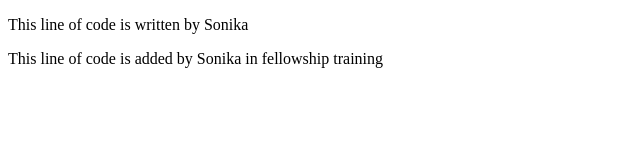
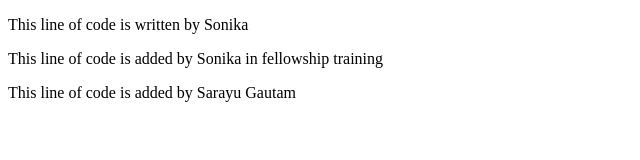
Before and after one commit to Women-Leaders-in-Technology/Fellowship-training-2020, a plain HTML site: page index.html in a window 1280 px wide. Shown: the whole page, without its empty margins (0-640 px from the left). Drawn offline with Linux system fonts and the light colour scheme.

Commit message:
code added in line 12 by Sarayu

```diff
--- a/index.html
+++ b/index.html
@@ -1,13 +1,17 @@
 <!DOCTYPE html>
 <html lang="en">
+
 <head>
   <meta charset="UTF-8">
   <meta name="viewport" content="width=device-width, initial-scale=1.0">
   <meta http-equiv="X-UA-Compatible" content="ie=edge">
   <title>Document</title>
 </head>
+
 <body>
   <p>This line of code is written by Sonika</p>
   <p>This line of code is added by Sonika in fellowship training</p>
+  <p>This line of code is added by Sarayu Gautam</p>
 </body>
+
 </html>
```
Lines whose indentation alone changed are shown as unchanged.
